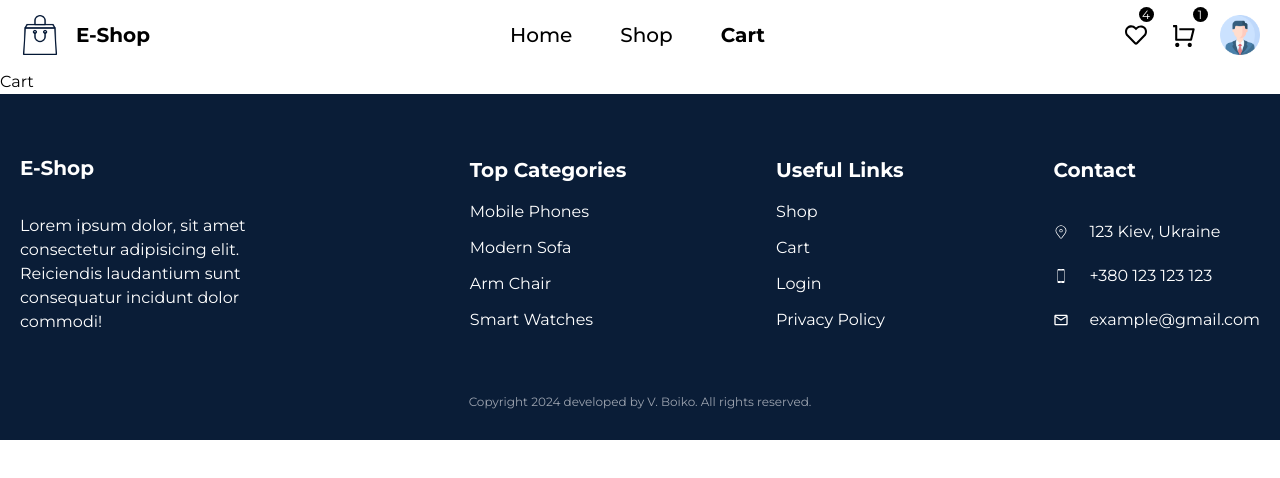
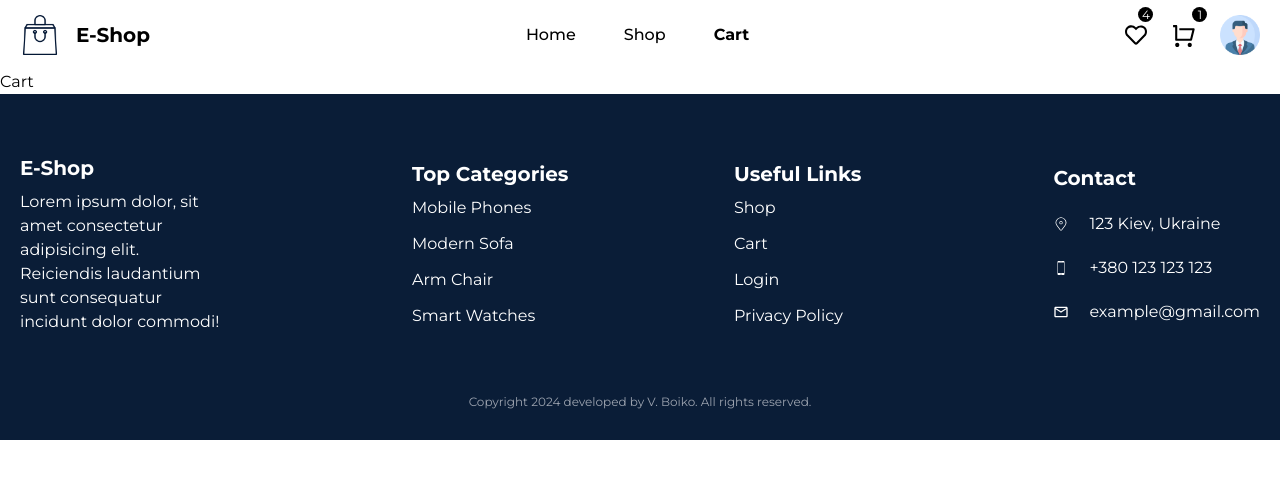
Before and after one commit to Vlad0si4/e-shop, a React (Vite) app: page /cart in a window 1280 px wide. Shown: the top 478 px of the page. Built offline with nearby package versions, Linux system fonts and the light colour scheme; the HTML template or start-up script is replaced by a standard one.

Commit message:
fihish home page

```diff
--- a/package.json
+++ b/package.json
@@ -15,6 +15,7 @@
     "react": "^18.2.0",
     "react-dom": "^18.2.0",
     "react-icons": "^5.0.1",
+    "react-responsive": "^10.0.0",
     "react-router-dom": "^6.22.3"
   },
   "devDependencies": {
--- a/src/components/Clock.jsx
+++ b/src/components/Clock.jsx
@@ -37,31 +37,31 @@ export const Clock = () => {
   }, []);
 
   return (
-    <div className="flex items-center gap-5">
+    <div className="flex  md:items-center md:gap-5 ">
       <div className="text-center">
-        <h1 className="text-4xl font-bold">{days}</h1>
-        <p className="text-xl">Days</p>
+        <h1 className="md:text-4xl md:font-bold">{days}</h1>
+        <p className="md:text-xl text-xs">Days</p>
       </div>
       <div>
-        <span className="text-4xl">:</span>
+        <span className="md:text-4xl">:</span>
       </div>
       <div className="text-center">
-        <h1 className="text-4xl font-bold">{hours}</h1>
-        <p className="text-xl">Hours</p>
+        <h1 className="md:text-4xl md:font-bold">{hours}</h1>
+        <p className="md:text-xl text-xs">Hours</p>
       </div>
       <div>
-        <span className="text-4xl">:</span>
+        <span className="md:text-4xl">:</span>
       </div>
       <div className="text-center">
-        <h1 className="text-4xl font-bold">{minutes}</h1>
-        <p className="text-xl">Minutes</p>
+        <h1 className="md:text-4xl md:font-bold">{minutes}</h1>
+        <p className="md:text-xl text-xs">Minutes</p>
       </div>
       <div>
-        <span className="text-4xl">:</span>
+        <span className="md:text-4xl">:</span>
       </div>
       <div className="text-center">
-        <h1 className="text-4xl font-bold">{seconds}</h1>
-        <p className="text-xl">Seconds</p>
+        <h1 className="md:text-4xl md:font-bold">{seconds}</h1>
+        <p className="md:text-xl text-xs">Seconds</p>
       </div>
     </div>
   );
--- a/src/components/Footer.jsx
+++ b/src/components/Footer.jsx
@@ -6,23 +6,24 @@ import { motion } from "framer-motion";
 
 export const Footer = () => {
   const year = new Date().getFullYear();
-
+  // flex md:items-center flex-col md:flex-row sm:justify-between
   return (
     <footer className="bg-primaryColor pt-[60px] pb-[30px] text-white">
-      <div className="container flex items-center justify-between">
-        <div className="w-[300px]">
+      <div className="container flex flex-col gap-5 sm:flex-row sm:justify-around lg:justify-between">
+        <div className=" flex lg:flex-row flex-col gap-5 lg:items-center lg:gap-48">
+          <div className="w-[200px]">
             <Link to="/">
               <div className="flex items-center gap-4 ">
-              <h1 className="font-bold text-xl mb-8">E-Shop</h1>
+                <h1 className="font-bold text-xl pb-2">E-Shop</h1>
               </div>
             </Link>
             <p>
-            Lorem ipsum dolor, sit amet consectetur adipisicing elit. Reiciendis
-            laudantium sunt consequatur incidunt dolor commodi!
+              Lorem ipsum dolor, sit amet consectetur adipisicing elit.
+              Reiciendis laudantium sunt consequatur incidunt dolor commodi!
             </p>
           </div>
-        <div>
-          <h4 className="font-bold text-xl mb-4">Top Categories</h4>
+          <div className="">
+            <h4 className="font-bold text-xl pb-2">Top Categories</h4>
             <ul className="flex flex-col gap-3">
               <motion.li whileHover={{ scale: 1.1 }} whileTap={{ scale: 0.9 }}>
                 <Link to="#">Mobile Phones</Link>
@@ -38,9 +39,11 @@ export const Footer = () => {
               </motion.li>
             </ul>
           </div>
+        </div>
 
-        <div>
-          <h4 className="font-bold text-xl mb-4">Useful Links</h4>
+        <div className="flex lg:flex-row gap-7 flex-col lg:items-center lg:gap-48">
+          <div className="">
+            <h4 className="font-bold text-xl pb-2 ">Useful Links</h4>
             <ul className="flex flex-col gap-3">
               <motion.li whileHover={{ scale: 1.1 }} whileTap={{ scale: 0.9 }}>
                 <Link to="/shop">Shop</Link>
@@ -57,8 +60,8 @@ export const Footer = () => {
             </ul>
           </div>
 
-        <div>
-          <h4 className="font-bold text-xl mb-9">Contact</h4>
+          <div className="flex flex-col gap-5">
+            <h4 className="font-bold text-xl">Contact</h4>
             <ul className="flex flex-col gap-5">
               <motion.li whileHover={{ scale: 1.1 }} whileTap={{ scale: 0.9 }}>
                 <Link
@@ -103,6 +106,7 @@ export const Footer = () => {
             </ul>
           </div>
         </div>
+      </div>
       <div className="container mt-[60px] text-xs text-center">
         <p className="text-gray-400">
           Copyright {year} developed by V. Boiko. All rights reserved.{" "}
--- a/src/components/Header.jsx
+++ b/src/components/Header.jsx
@@ -1,80 +1,52 @@
-import { Link, NavLink } from "react-router-dom";
+import { Link } from "react-router-dom";
 import { FaRegHeart } from "react-icons/fa";
+import { useMediaQuery } from "react-responsive";
 
 import { RiShoppingCartLine } from "react-icons/ri";
 import logo from "../assets/images/eco-logo.png";
 import userIcon from "../assets/images/user-icon.png";
 import { motion } from "framer-motion";
 import { BurgerMenu } from "./BurgerMenu";
-
-const navigateLinks = [
-  {
-    path: "/",
-    display: "Home",
-  },
-  {
-    path: "shop",
-    display: "Shop",
-  },
-  {
-    path: "cart",
-    display: "Cart",
-  },
-];
+import { NavLinks } from "./NavLinks";
 
 export const Header = () => {
+  const isMobile = useMediaQuery({ query: "(max-width: 767px)" });
+
   return (
-    <header className="flex  items-center justify-between h-[70px] container ">
+    <header className="flex items-center justify-between h-[70px] container ">
       <Link to="/">
         <motion.div
-          className="flex items-center gap-4 "
+          className="flex items-center gap-2 sm:gap-4 "
           whileHover={{ scale: 1.1 }}
           whileTap={{ scale: 0.9 }}
         >
-          <img src={logo} alt="logo" className="w-[40px] h-[40px]" />
-          <h1 className="font-bold text-xl ">E-Shop</h1>
+          <img
+            src={logo}
+            alt="logo"
+            className="w-[30px] h-[30px] md:w-[40px] md:h-[40px]"
+          />
+          <h1 className="font-bold md:text-xl md:  ">E-Shop</h1>
         </motion.div>
       </Link>
-      <nav>
-        <ul className="flex items-center gap-12 font-medium text-xl ">
-          {navigateLinks.map((item, idx) => (
-            <motion.li
-              key={idx}
-              whileHover={{ scale: 1.1 }}
-              whileTap={{ scale: 0.9 }}
-            >
-              <NavLink to={item.path} active="active">
-                {item.display}
-              </NavLink>
-            </motion.li>
-          ))}
-        </ul>
-      </nav>
+      {!isMobile ? <NavLinks /> : ""}
 
-      <div className="flex items-center justify-center gap-6 cursor-pointer relative">
-        <div>
+      <div className="flex items-center gap-4 sm:gap-6 cursor-pointer relative ">
         <FaRegHeart size={22} />
         <span className="absolute top-[-20%] left-[10%] bg-black text-white rounded-xl w-[15px] h-[15px] z-10 flex justify-center items-center text-xs">
           4
         </span>
-        </div>
-
-        <div>
         <RiShoppingCartLine size={25} />
         <span className="absolute top-[-20%] left-[50%] bg-black text-white rounded-xl w-[15px] h-[15px] z-10 flex  justify-center items-center text-xs">
           1
         </span>
-        </div>
-
         <motion.img
           whileTap={{ scale: 1.2 }}
           src={userIcon}
           alt="user-icon"
-          className="w-[40px] h-[40px]"
+          className="md:w-[40px] md:h-[40px] w-[30px] h:-[30px]"
         />
+        <BurgerMenu />
       </div>
-
-      <BurgerMenu />
     </header>
   );
 };
--- /dev/null
+++ b/src/components/NavLinks.jsx
@@ -0,0 +1,41 @@
+import { motion } from "framer-motion";
+import { NavLink } from "react-router-dom";
+
+const navigateLinks = [
+  {
+    path: "/",
+    display: "Home",
+  },
+  {
+    path: "shop",
+    display: "Shop",
+  },
+  {
+    path: "cart",
+    display: "Cart",
+  },
+];
+
+export const NavLinks = ({ isInMenu, onClick }) => {
+  return (
+    <nav>
+      <ul
+        className={`flex gap-12 font-medium text-x ${
+          isInMenu ? "flex-col" : ""
+        }`}
+      >
+        {navigateLinks.map((item, idx) => (
+          <motion.li
+            key={idx}
+            whileHover={{ scale: 1.1 }}
+            whileTap={{ scale: 0.9 }}
+          >
+            <NavLink to={item.path} active="active" onClick={onClick}>
+              {item.display}
+            </NavLink>
+          </motion.li>
+        ))}
+      </ul>
+    </nav>
+  );
+};
--- a/src/components/TimerCount.jsx
+++ b/src/components/TimerCount.jsx
@@ -6,27 +6,32 @@ import { Clock } from "./Clock";
 export const TimerCount = () => {
   return (
     <section className="bg-primaryColor text-white mb-20">
-      <div className=" flex items-center justify-between container">
-        <div>
-          <h3 className="text-xl font-bold mb-3">Limited Offers</h3>
-          <h4 className="text-3xl font-medium mb-4">Quality Armchair</h4>
+      <div className=" flex md:items-center md:justify-between container">
+        <div className="mt-[30px] md:mt-0">
+          <h3 className="md:text-xl font-bold mb-3 text-xs">Limited Offers</h3>
+          <h4 className="md:text-3xl font-medium mb-4 text-xl">
+            Quality Armchair
+          </h4>
           <motion.button
             whileHover={{ scale: 1.1 }}
             whileTap={{ scale: 0.9 }}
-            className="outline-none py-[10px] px-5 text-primaryColor bg-white cursor-pointer text-base rounded-xl hover:bg-hover hover:text-white font-bold "
+            className="outline-none sm:py-[10px] sm:px-5 px-2 py-1 text-primaryColor bg-white cursor-pointer  rounded-xl hover:bg-hover hover:text-white font-bold "
           >
-            <Link to="/shop">Visit Store</Link>
+            <Link to="/shop " className="text-xs sm:text-base">
+              Visit Store
+            </Link>
           </motion.button>
         </div>
-        <div>
+        <div className="flex flex-col items-center md:flex-row mt-[30px]">
           <Clock />
-        </div>
-        <div className="">
-          <img
-            src={counterImg}
-            alt="chair"
-            className="w-[300px] h-[300px] object-contain"
-          />
+
+          <div className="">
+            <img
+              src={counterImg}
+              alt="chair"
+              className="md:w-[300px] md:h-[300px] object-contain"
+            />
+          </div>
         </div>
       </div>
     </section>
```
Also changed, not shown: src/components/BurgerMenu.jsx (+22 -16 lines), 1 other file (tests, documents, lock files or other folders). Lines whose indentation alone changed are shown as unchanged.
